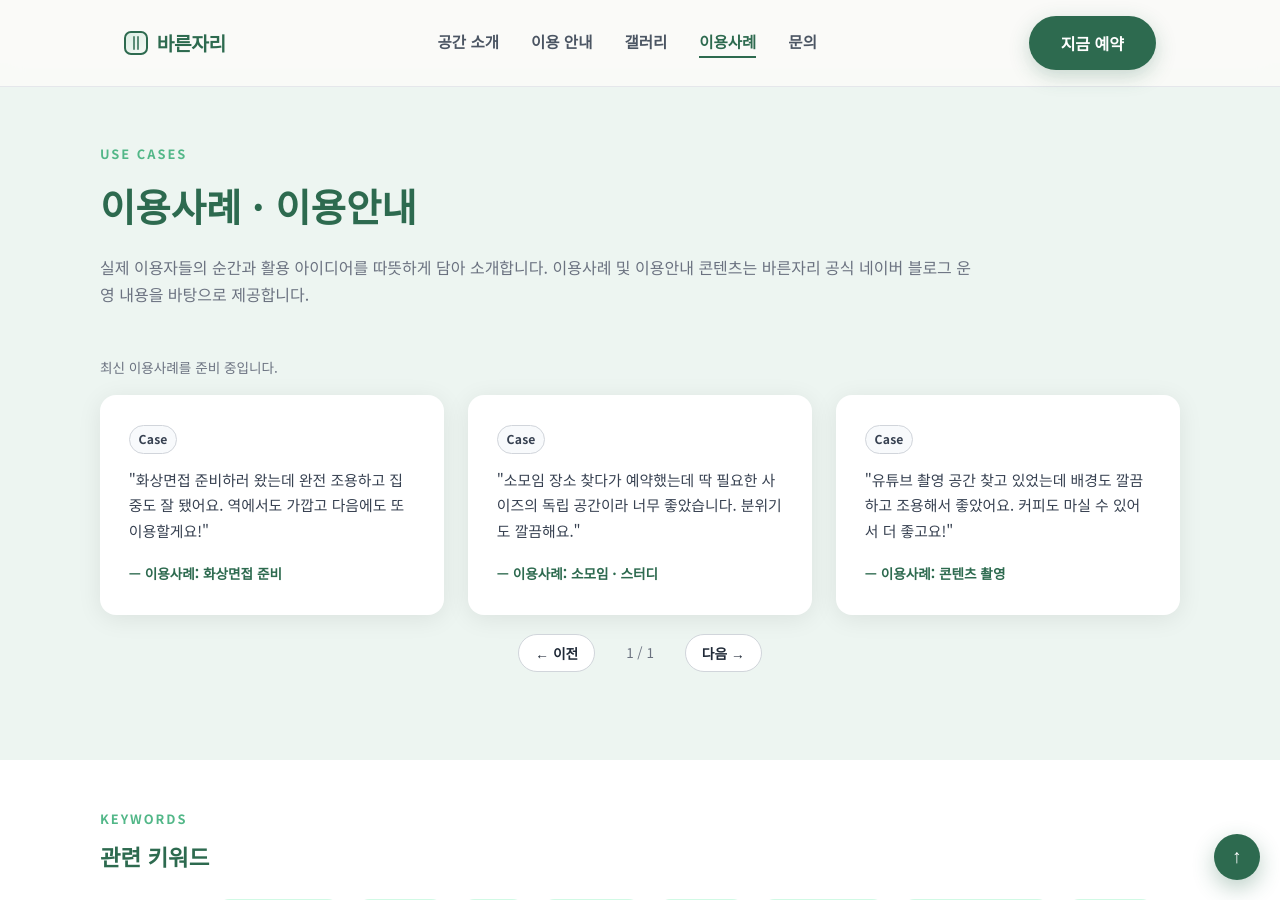
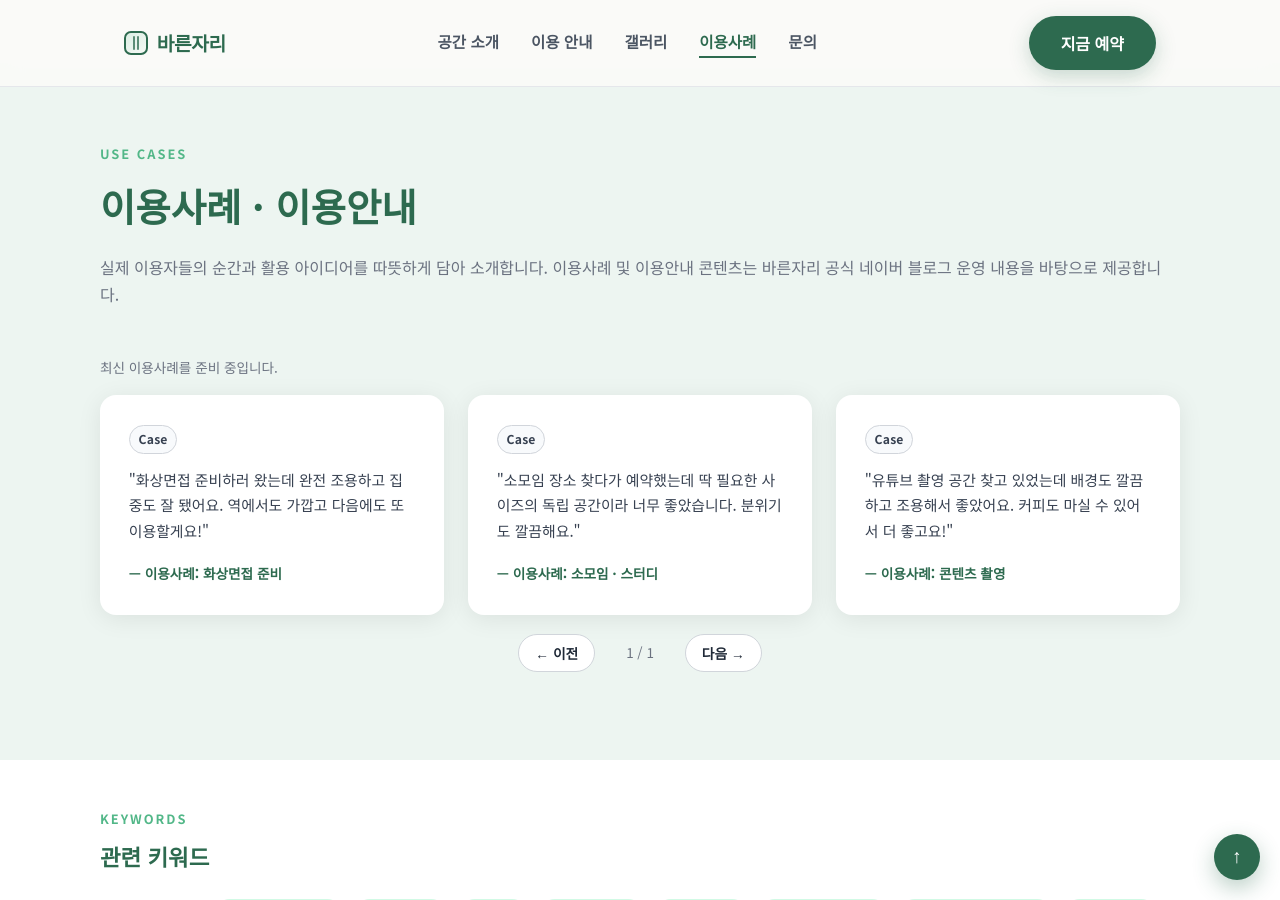
Before and after one commit to bareunspace/blog, a Jekyll site: the page built from index.html, in a window 1280 px wide and 900 px high, scrolled down 4958 px. Built offline with Jekyll 4.4.1, drawn with Linux system fonts in a browser that asks for light colours.

Commit message:
Use full-width testimonials description

```diff
--- a/styles/main.css
+++ b/styles/main.css
@@ -734,7 +734,7 @@ section { padding: 5rem 1.5rem; }
   padding-bottom: 5.5rem;
 }
 #testimonials .section-desc {
-  max-width: 880px;
+  max-width: 100%;
 }
 .testimonials-grid {
   display: grid;
```
